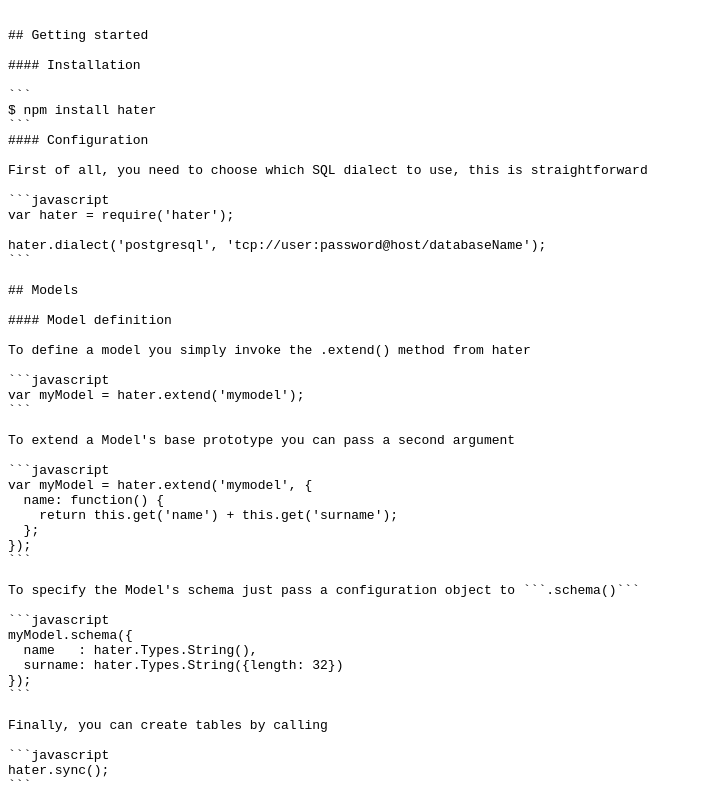
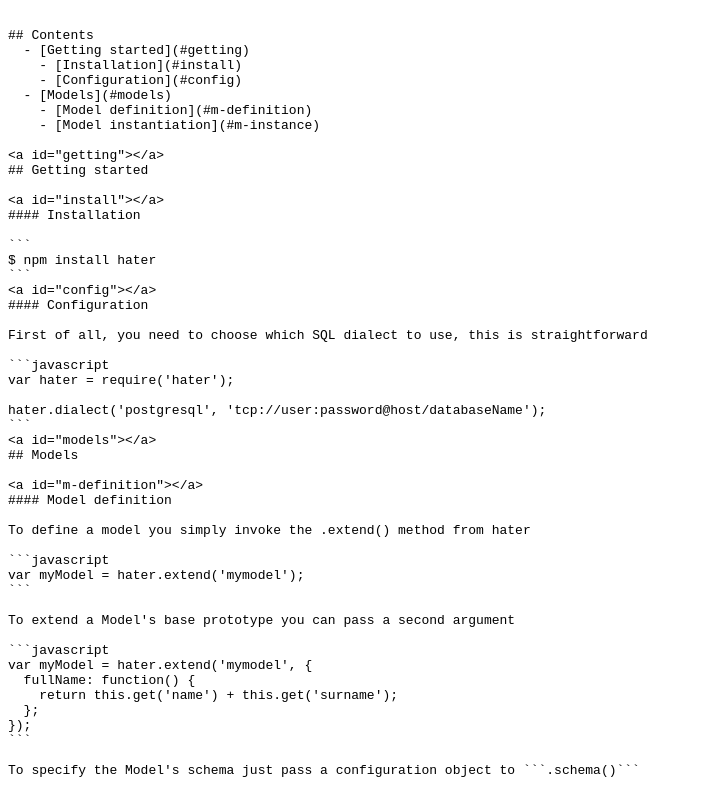
Before and after one commit to stoke/hater, a plain HTML site: page documentation.html in a window 1280 px wide. Shown: the top 792 px of the page, without its empty margins (0-702 px from the left). Drawn offline with Linux system fonts and the light colour scheme.

Commit message:
[fix] anchors

````diff
--- a/documentation.html
+++ b/documentation.html
@@ -2,13 +2,24 @@
 <html>
 <title>Hater</title>
 <xmp theme="cerulean">
+## Contents
+  - [Getting started](#getting)
+    - [Installation](#install)
+    - [Configuration](#config)
+  - [Models](#models)
+    - [Model definition](#m-definition)
+    - [Model instantiation](#m-instance)
+
+<a id="getting"></a>
 ## Getting started
 
+<a id="install"></a>
 #### Installation
 
 ```
 $ npm install hater
 ```
+<a id="config"></a>
 #### Configuration
 
 First of all, you need to choose which SQL dialect to use, this is straightforward
@@ -18,9 +29,10 @@
 
 hater.dialect('postgresql', 'tcp://user:password@host/databaseName');
 ```
-
+<a id="models"></a>
 ## Models
 
+<a id="m-definition"></a>
 #### Model definition
 
 To define a model you simply invoke the .extend() method from hater
@@ -33,7 +45,7 @@
 
 ```javascript
 var myModel = hater.extend('mymodel', {
-  name: function() {
+  fullName: function() {
     return this.get('name') + this.get('surname');
   };
 });
@@ -54,6 +66,7 @@
 hater.sync();
 ```
 
+<a id="m-instance"></a>
 #### Model instantiation
 
 To create a model simply use use ```new``` or call ```.create()```
````
